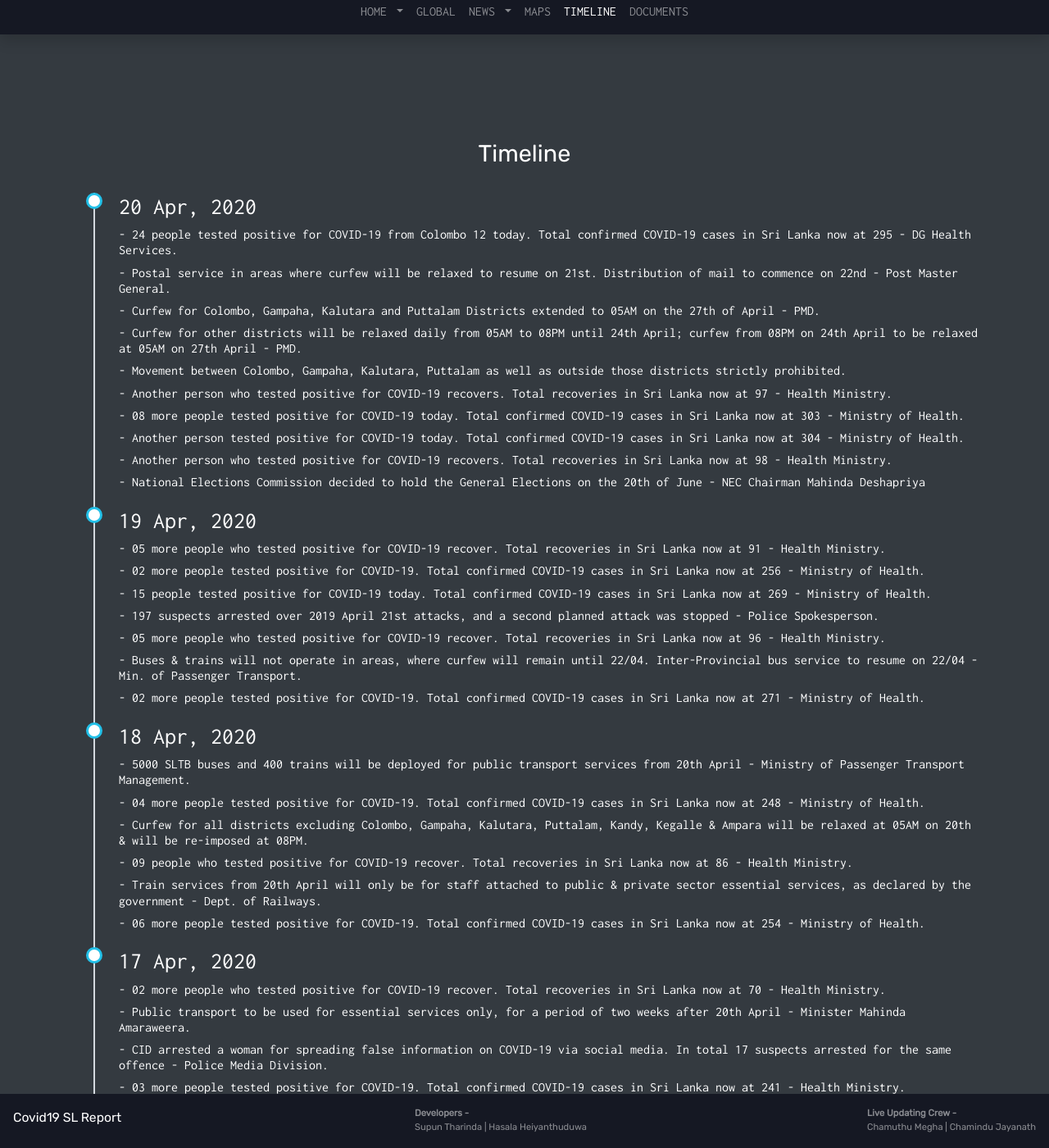
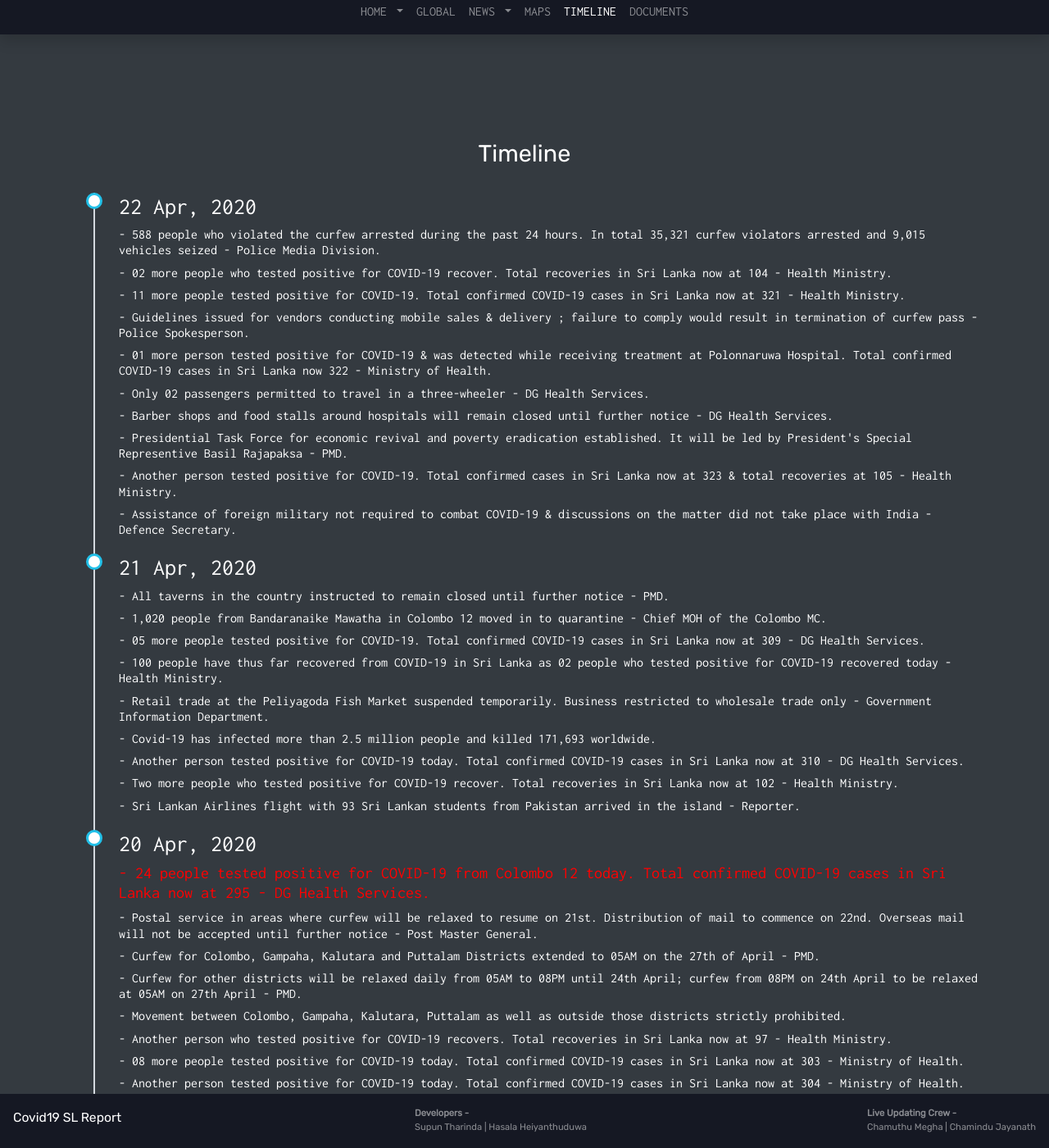
Before and after one commit to supunTE/Covid19-sl-report, a Jekyll site: the page built from timeline.html, in a window 1280 px wide and 1400 px high. Shown: the whole window at 82% size. Built offline with Jekyll 4.4.1, drawn with Linux system fonts in a browser that asks for light colours; comment, search, counter and statistics services are not loaded; some of the changed text lies outside the part shown.

Commit message:
Update timeline.yml

```diff
--- a/_data/timeline.yml
+++ b/_data/timeline.yml
@@ -9,10 +9,36 @@
 #     - text: none
 #   data:
 #     - text: WHO declares Coronavirus as a global emergency
+- date: 22 Apr, 2020
+  data:
+    - text: 588 people who violated the curfew arrested during the past 24 hours. In total 35,321 curfew violators arrested and 9,015 vehicles seized - Police Media Division.
+    - text: 02 more people who tested positive for COVID-19 recover. Total recoveries in Sri Lanka now at 104 - Health Ministry.
+    - text: 11 more people tested positive for COVID-19. Total confirmed COVID-19 cases in Sri Lanka now at 321 - Health Ministry.
+    - text: Guidelines issued for vendors conducting mobile sales & delivery ; failure to comply would result in termination of curfew pass - Police Spokesperson.
+    - text: 01 more person tested positive for COVID-19 & was detected while receiving treatment at Polonnaruwa Hospital. Total confirmed COVID-19 cases in Sri Lanka now 322 - Ministry of Health.
+    - text: Only 02 passengers permitted to travel in a three-wheeler - DG Health Services.
+    - text: Barber shops and food stalls around hospitals will remain closed until further notice - DG Health Services.
+    - text: Presidential Task Force for economic revival and poverty eradication established. It will be led by President's Special Representive Basil Rajapaksa - PMD.
+    - text: Another person tested positive for COVID-19. Total confirmed cases in Sri Lanka now at 323 & total recoveries at 105 - Health Ministry.
+    - text: Assistance of foreign military not required to combat COVID-19 & discussions on the matter did not take place with India - Defence Secretary.
+
+- date: 21 Apr, 2020
+  data:
+    - text: All taverns in the country instructed to remain closed until further notice - PMD.
+    - text: 1,020 people from Bandaranaike Mawatha in Colombo 12 moved in to quarantine - Chief MOH of the Colombo MC.
+    - text: 05 more people tested positive for COVID-19. Total confirmed COVID-19 cases in Sri Lanka now at 309 - DG Health Services.
+    - text: 100 people have thus far recovered from COVID-19 in Sri Lanka as 02 people who tested positive for COVID-19 recovered today - Health Ministry.
+    - text: Retail trade at the Peliyagoda Fish Market suspended temporarily. Business restricted to wholesale trade only - Government Information Department.
+    - text: Covid-19 has infected more than 2.5 million people and killed 171,693 worldwide.
+    - text: Another person tested positive for COVID-19 today. Total confirmed COVID-19 cases in Sri Lanka now at 310 - DG Health Services.
+    - text: Two more people who tested positive for COVID-19 recover. Total recoveries in Sri Lanka now at 102 - Health Ministry.
+    - text: Sri Lankan Airlines flight with 93 Sri Lankan students from Pakistan arrived in the island - Reporter.
+
 - date: 20 Apr, 2020
+  important:
+    - text: 24 people tested positive for COVID-19 from Colombo 12 today. Total confirmed COVID-19 cases in Sri Lanka now at 295 - DG Health Services.
   data:
-    - text: 24 people tested positive for COVID-19 from Colombo 12 today. Total confirmed COVID-19 cases in Sri Lanka now at 295 - DG Health Services.
-    - text: Postal service in areas where curfew will be relaxed to resume on 21st. Distribution of mail to commence on 22nd - Post Master General.
+    - text: Postal service in areas where curfew will be relaxed to resume on 21st. Distribution of mail to commence on 22nd. Overseas mail will not be accepted until further notice - Post Master General.
     - text: Curfew for Colombo, Gampaha, Kalutara and Puttalam Districts extended to 05AM on the 27th of April - PMD.
     - text: Curfew for other districts will be relaxed daily from 05AM to 08PM until 24th April; curfew from 08PM on 24th April to be relaxed at 05AM on 27th April - PMD.
     - text: Movement between Colombo, Gampaha, Kalutara, Puttalam as well as outside those districts strictly prohibited.
@@ -35,7 +61,10 @@
 - date: 18 Apr, 2020
   data:
     - text: 5000 SLTB buses and 400 trains will be deployed for public transport services from 20th April - Ministry of Passenger Transport Management.
+    - text: National Elections Commission is bound to declare a separate date for elections, if it is not possible to hold electons - Prime Minister.
+    - text: Dambulla Dedicated Economic Centre will be open from tomorrow, from 06AM to 08PM - Minister Janaka Bandara.
     - text: 04 more people tested positive for COVID-19. Total confirmed COVID-19 cases in Sri Lanka now at 248 - Ministry of Health.
+    - text: Curfew for all districts excluding Colombo, Gampaha, Kalutara, Puttlam, Kandy, Kegalle & Ampara will be in effect from 08PM to 05AM daily from 20th April.
     - text: Curfew for all districts excluding Colombo, Gampaha, Kalutara, Puttalam, Kandy, Kegalle & Ampara will be relaxed at 05AM on 20th & will be re-imposed at 08PM.
     - text: 09 people who tested positive for COVID-19 recover. Total recoveries in Sri Lanka now at 86 - Health Ministry.
     - text: Train services from 20th April will only be for staff attached to public & private sector essential services, as declared by the government - Dept. of Railways.
```
